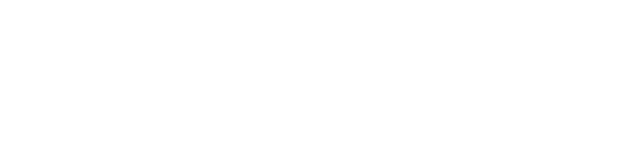
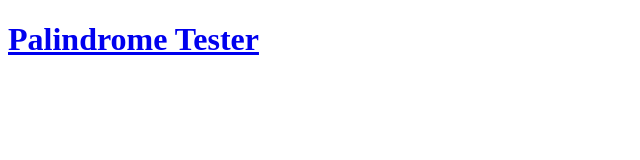
Before and after one commit to TimdenE/js_tutorial, a plain HTML site: page index.html in a window 1280 px wide. Shown: the whole page, without its empty margins (0-640 px from the left). Drawn offline with Linux system fonts and the light colour scheme.

Commit message:
link to palindrome page from index

```diff
--- a/index.html
+++ b/index.html
@@ -10,6 +10,6 @@
     </script>
   </head>
   <body>
-
+    <h1><a href="palindrome.html">Palindrome Tester</a> </h1>
   </body>
 </html>
```
